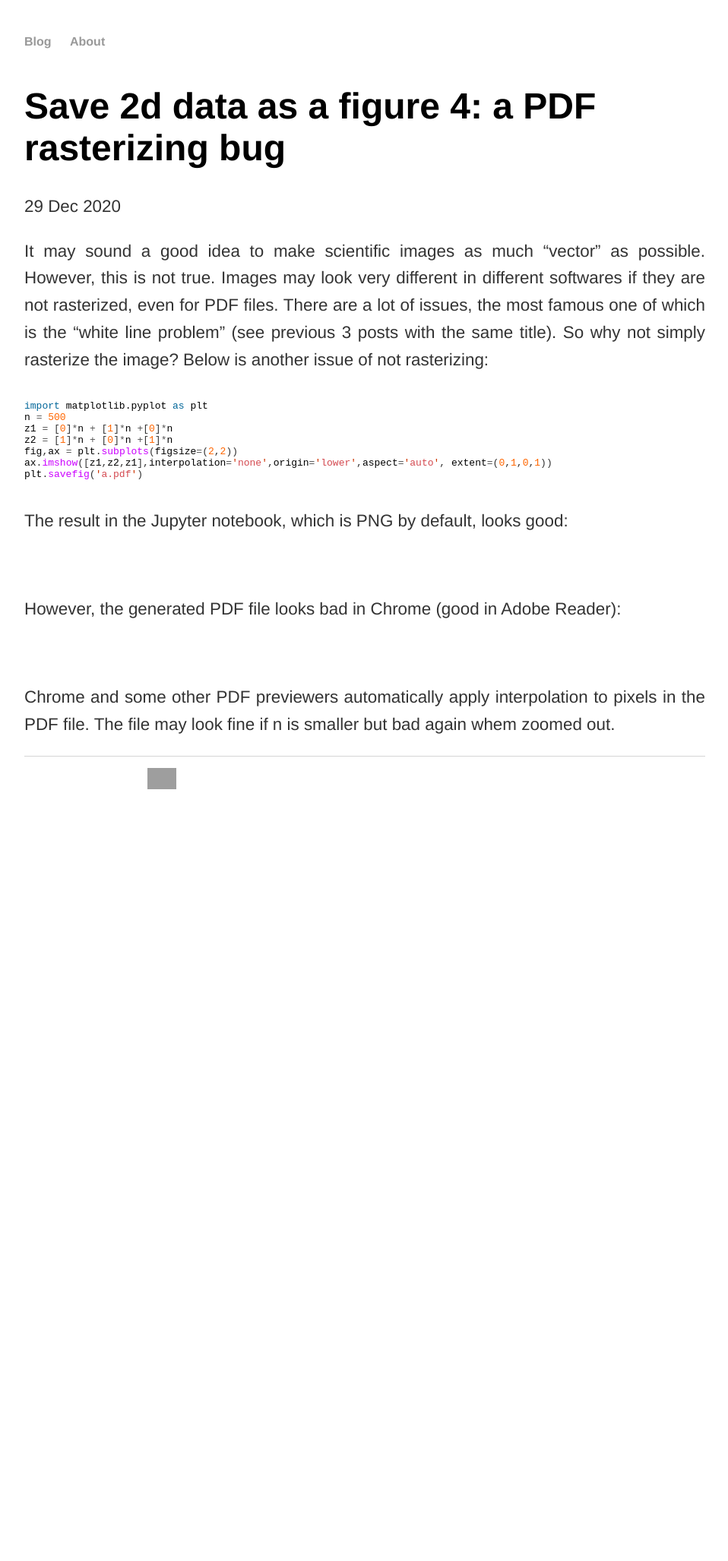
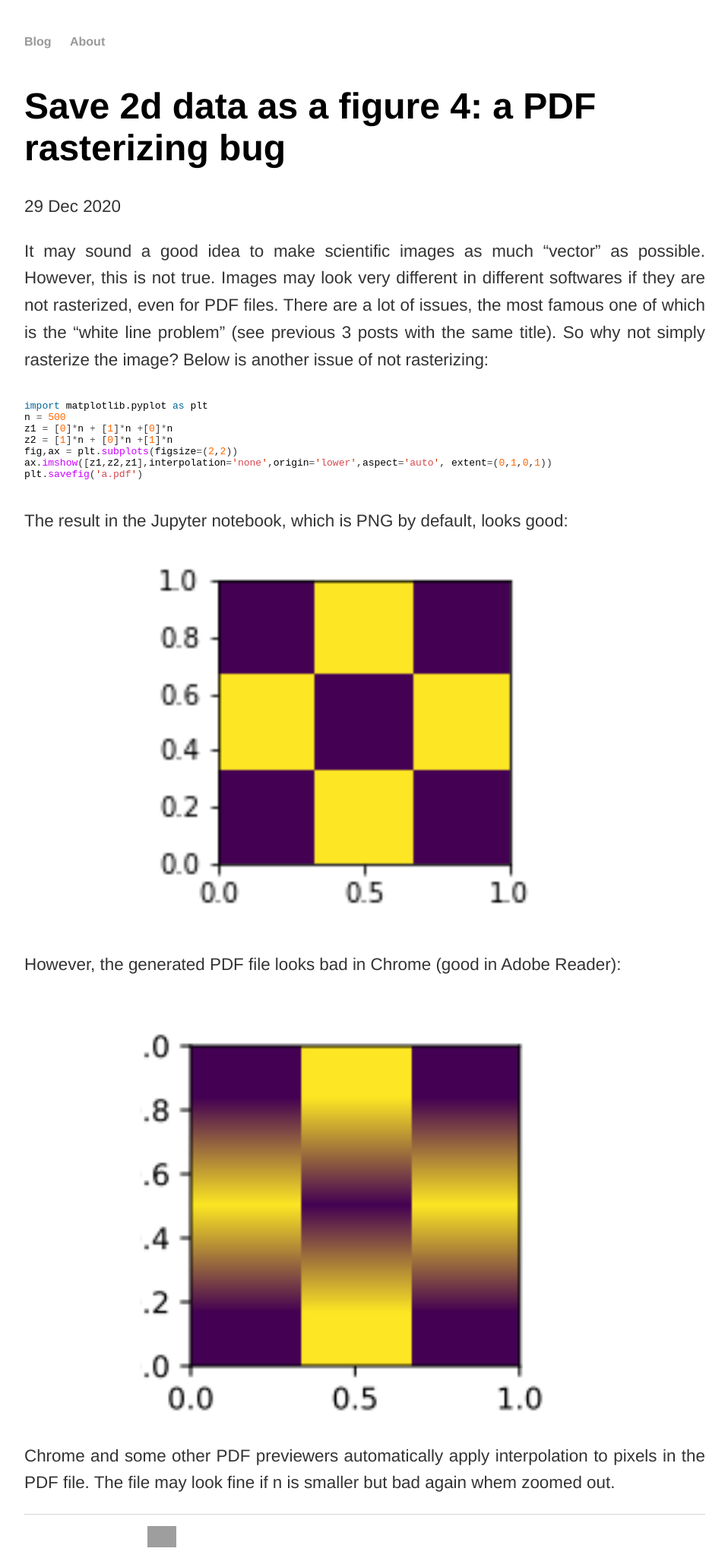
Before and after one commit to cover-me/cover-me.github.io, a Jekyll site: the page built from _posts/2020-12-29-Save-2d-data-as-a-figure-4.md, in a window 1280 px wide. Shown: the whole page at 76% size, without its empty margins (160-1118 px from the left). Built offline with Jekyll 4.4.1, drawn with Linux system fonts in a browser that asks for light colours; before the commit the page ends 1057 px from its top, so only the background shows below that; grey boxes are pictures that could not be loaded.

Commit message:
Update 2020-12-29-Save-2d-data-as-a-figure-4.md

```diff
--- a/_posts/2020-12-29-Save-2d-data-as-a-figure-4.md
+++ b/_posts/2020-12-29-Save-2d-data-as-a-figure-4.md
@@ -16,10 +16,10 @@ plt.savefig('a.pdf')
 
 The result in the Jupyter notebook, which is PNG by default, looks good:
 
-![](images/pdf_blur_1.png)
+![](/images/pdf_blur_1.png)
 
 However, the generated PDF file looks bad in Chrome (good in Adobe Reader):
 
-![](images/pdf_blur.png)
+![](/images/pdf_blur.png)
 
 Chrome and some other PDF previewers automatically apply interpolation to pixels in the PDF file. The file may look fine if n is smaller but bad again whem zoomed out.
```
